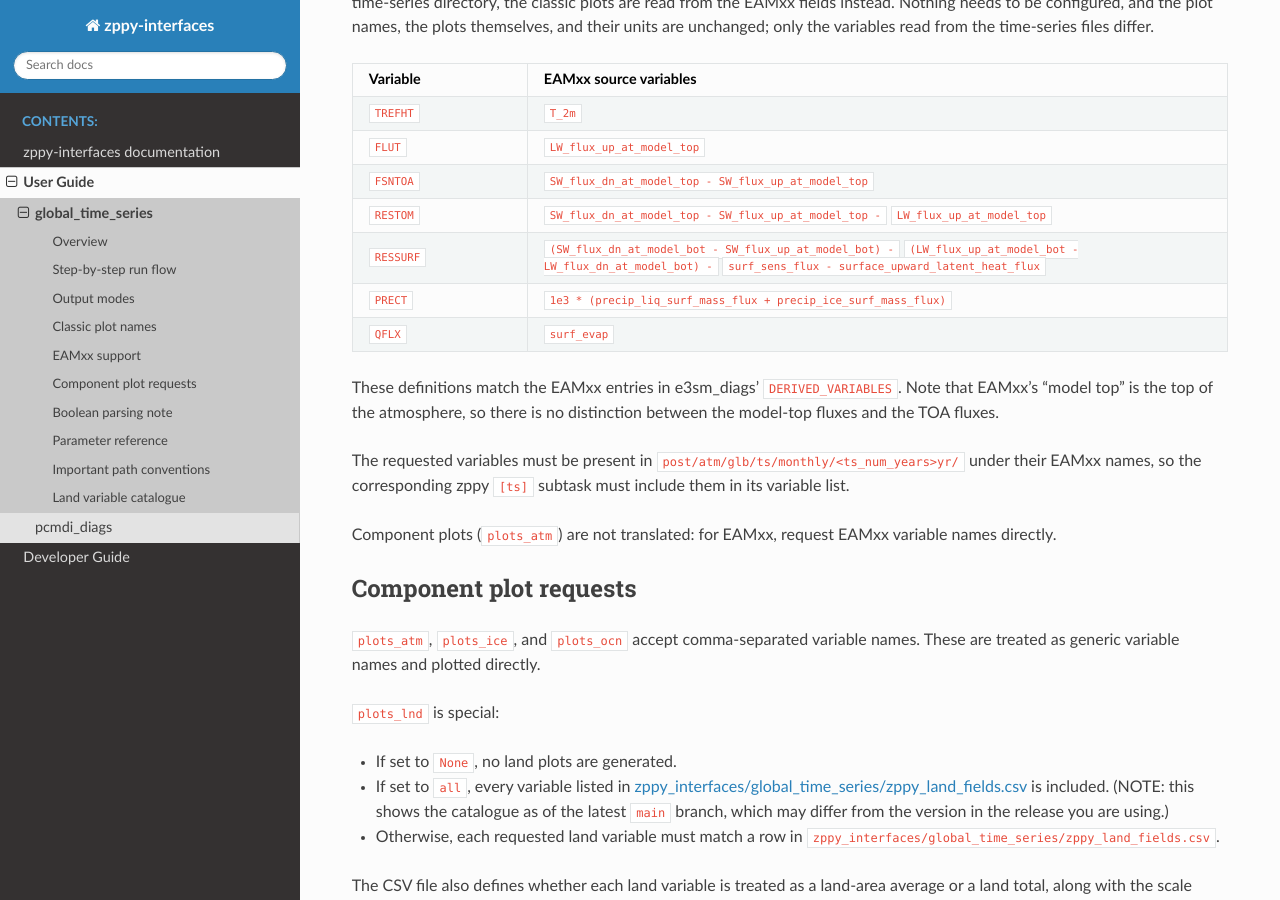
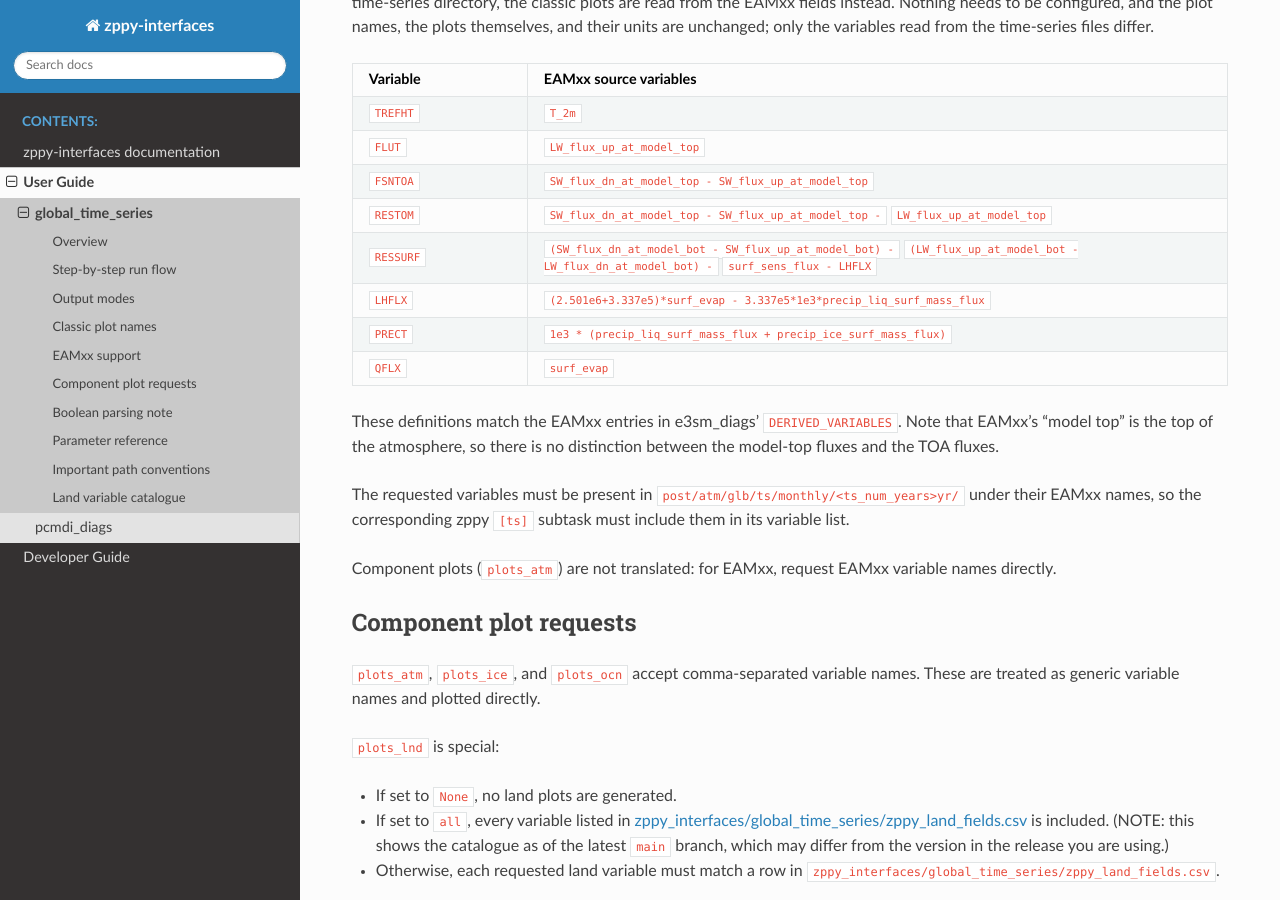
Before and after one commit to E3SM-Project/zppy-interfaces, a Sphinx documentation site: the page built from docs/source/global_time_series.rst, in a window 1280 px wide and 900 px high, scrolled down 1505 px. Built offline with Sphinx 7.4.7 and the Read the Docs theme 3.1.0, drawn with Linux system fonts in a browser that asks for light colours.

Commit message:
Apply suggestions from code review
Co-authored-by: Copilot Autofix powered by AI <175728472+Copilot@users.noreply.github.com>

```diff
--- a/docs/source/global_time_series.rst
+++ b/docs/source/global_time_series.rst
@@ -95,7 +95,9 @@ the variables read from the time-series files differ.
    * - ``RESSURF``
      - ``(SW_flux_dn_at_model_bot - SW_flux_up_at_model_bot) -``
        ``(LW_flux_up_at_model_bot - LW_flux_dn_at_model_bot) -``
-       ``surf_sens_flux - surface_upward_latent_heat_flux``
+       ``surf_sens_flux - LHFLX``
+   * - ``LHFLX``
+     - ``(2.501e6+3.337e5)*surf_evap - 3.337e5*1e3*precip_liq_surf_mass_flux``
    * - ``PRECT``
      - ``1e3 * (precip_liq_surf_mass_flux + precip_ice_surf_mass_flux)``
    * - ``QFLX``
```
Also changed, not shown: 1 other file.
